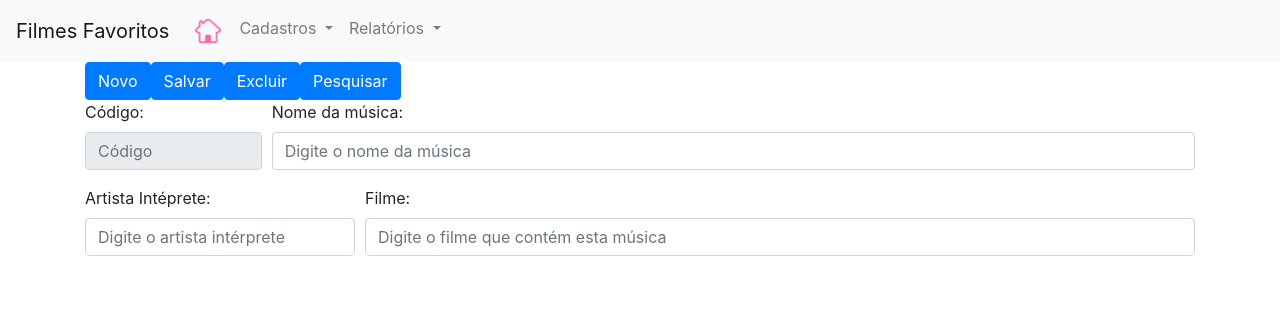
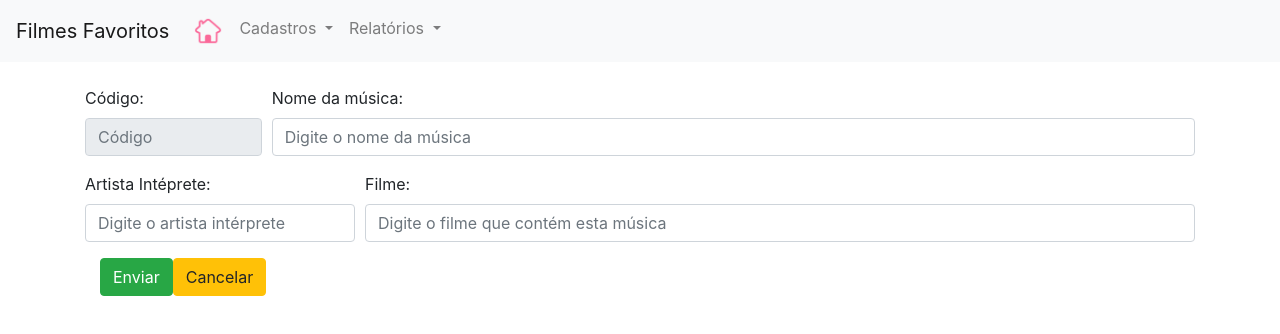
Before and after one commit to EloahPucci/Trabalho2_PDS2_Angular, an Angular app: page /trilhas in a window 1280 px wide. Shown: the top 334 px of the page. Built offline with nearby package versions, Linux system fonts and the light colour scheme.

Commit message:
Layout dos Formularios finalizados

```diff
--- a/src/app/artistas/artista-form/artista-form.component.html
+++ b/src/app/artistas/artista-form/artista-form.component.html
@@ -1,9 +1,6 @@
-<button type="button" (click)="novo()" class="btn btn-primary">Novo</button>
-<button type="button" (click)="salvar()" class="btn btn-primary">Salvar</button>
-<button type="button" (click)="excluir()" class="btn btn-primary">Excluir</button>
-<button type="button" (click)="pesquisar()" class="btn btn-primary">Pesquisar</button>
+<br/>
 
-<form>
+<form #cadastro="ngForm" (ngSubmit)="salvar()">
   <div class="form-row">
     <div class="form-group col-md-2">
       <label for="codigoArtista">Código:</label>
@@ -11,14 +8,19 @@
     </div>
     <div class="form-group col-md-10">
       <label for="nomeArtista">Nome do artista:</label>
-      <input type="text" [(ngModel)]="artista.nomeArtista" name="txtNomeArtista" class="form-control" id="nomeArtista" placeholder="Digite o nome do artista">
+      <input type="text" [(ngModel)]="artista.nomeArtista" #nomeArtista="ngModel" name="nomeArtista" minlength="5" class="form-control" id="nomeArtista" placeholder="Digite o nome do artista">
     </div>
   </div>
 
   <div class="form-row">
     <div class="form-group col-md-12">
       <label for="filmeArtista">Filmes:</label>
-      <input type="text" [(ngModel)]="artista.filmes" name="txtFilmes" class="form-control" id="filmeArtista" placeholder="Digite os filmes deste artista">
+      <input type="text" [(ngModel)]="artista.filmes" #filmeArtista="ngModel" name="filmeArtista" minlength="5" class="form-control" id="filmeArtista" placeholder="Digite os filmes deste artista">
     </div>
   </div>
+  <div class="container">
+    <button class="btn btn-success" type="submit" [disabled]="cadastro.form.invalid">Enviar</button>
+    <button class="btn btn-danger" type="button" [hidden]="isNew" (click)="excluir()">Excluir</button>
+    <button class="btn btn-warning" type="button" (click)="cancelar()">Cancelar</button>
+  </div>
 </form>
--- a/src/app/artistas/artista-form/artista-form.component.ts
+++ b/src/app/artistas/artista-form/artista-form.component.ts
@@ -1,7 +1,7 @@
 import { Component, OnInit } from '@angular/core';
 import { Artista } from '../artista';
 import { Subscription } from 'rxjs';
-import { ActivatedRoute } from '@angular/router';
+import { ActivatedRoute, Router } from '@angular/router';
 import { ArtistasService } from '../artistas.service';
 
 @Component({
@@ -17,6 +17,7 @@ export class ArtistaFormComponent implements OnInit {
   private subscription: Subscription;
 
   constructor(private route: ActivatedRoute,
+              private router: Router,
               private artistaService: ArtistasService) { }
 
   ngOnInit() {
@@ -48,6 +49,7 @@ export class ArtistaFormComponent implements OnInit {
       result = this.artistaService.update(this.artista);
     }
     this.novo();
+    this.voltar();
     result.subscribe(data => alert('sucesso ' + data),
     err => {
       alert("An error occurred. " + err);
@@ -61,10 +63,20 @@ export class ArtistaFormComponent implements OnInit {
       if(confirm("Você realmente quer excluir o artista " + this.artista.nomeArtista + "?"))
       this.artistaService.remove(this.artista.codigo)
       .subscribe(
-        data => this.novo,
+        data => alert('Artista removido ' + data),
         err => {
-          alert("Trilha Sonora não foi removida.")
+          alert("Artista não foi removido.")
         });
+        this.novo();
+        this.voltar();
     }
   }
+
+  cancelar() {
+    this.voltar();
+  }
+
+  voltar() {
+    this.router.navigate(['/artistas']);
+  }
 }
--- a/src/app/trilhas-sonoras/trilhasonora-form/trilhasonora-form.component.html
+++ b/src/app/trilhas-sonoras/trilhasonora-form/trilhasonora-form.component.html
@@ -1,9 +1,6 @@
-<button type="button" (click)="novo()" class="btn btn-primary">Novo</button>
-<button type="button" (click)="salvar()" class="btn btn-primary">Salvar</button>
-<button type="button" (click)="excluir()" class="btn btn-primary">Excluir</button>
-<button type="button" (click)="pesquisar()" class="btn btn-primary">Pesquisar</button>
+<br/>
 
-<form>
+<form #cadastro="ngForm" (ngSubmit)="salvar()">
   <div class="form-row">
     <div class="form-group col-md-2">
       <label for="codigoTrilha">Código:</label>
@@ -11,18 +8,23 @@
     </div>
     <div class="form-group col-md-10">
       <label for="nomeTrilha">Nome da música:</label>
-      <input type="text" [(ngModel)]="trilha.nomeMusica" name="txtNomeMusica" class="form-control" id="nomeTrilha" placeholder="Digite o nome da música">
+      <input type="text" [(ngModel)]="trilha.nomeMusica" name="nomeTrilha" #nome="ngModel" minlength="5" class="form-control" id="nomeTrilha" placeholder="Digite o nome da música">
     </div>
   </div>
 
   <div class="form-row">
     <div class="form-group col-md-3">
       <label for="artistaInterprete">Artista Intéprete:</label>
-      <input type="text" [(ngModel)]="trilha.artistaInterprete" name="txtArtistaInterprete" class="form-control" id="artistaInterprete" placeholder="Digite o artista intérprete">
+      <input type="text" [(ngModel)]="trilha.artistaInterprete" name="artistaInterprete" #nome="ngModel" minlength="5" class="form-control" id="artistaInterprete" placeholder="Digite o artista intérprete">
     </div>
     <div class="form-group col-md-9">
       <label for="filmeTrilha">Filme:</label>
-      <input type="text" [(ngModel)]="trilha.filme" name="txtFilme" class="form-control" id="filmeTrilha" placeholder="Digite o filme que contém esta música">
+      <input type="text" [(ngModel)]="trilha.filme" name="filmeTrilha" #nome="ngModel" minlength="5" class="form-control" id="filmeTrilha" placeholder="Digite o filme que contém esta música">
     </div>
   </div>
+  <div class="container">
+    <button class="btn btn-success" type="submit" [disabled]="cadastro.form.invalid">Enviar</button>
+    <button class="btn btn-danger" type="button" [hidden]="isNew" (click)="excluir()">Excluir</button>
+    <button class="btn btn-warning" type="button" (click)="cancelar()">Cancelar</button>
+  </div>
 </form>
--- a/src/app/trilhas-sonoras/trilhasonora-form/trilhasonora-form.component.ts
+++ b/src/app/trilhas-sonoras/trilhasonora-form/trilhasonora-form.component.ts
@@ -1,6 +1,6 @@
 import { Component, OnInit } from '@angular/core';
 import { Subscription } from 'rxjs/Subscription';
-import { ActivatedRoute } from '@angular/router';
+import { ActivatedRoute, Router } from '@angular/router';
 import { TrilhasSonorasService } from '../trilhas-sonoras.service';
 import { TrilhaSonora } from '../trilha-sonora';
 
@@ -9,6 +9,7 @@ import { TrilhaSonora } from '../trilha-sonora';
   templateUrl: './trilhasonora-form.component.html',
   styleUrls: ['./trilhasonora-form.component.css']
 })
+
 export class TrilhasonoraFormComponent implements OnInit {
 
   private trilhaIndex: number;
@@ -17,6 +18,7 @@ export class TrilhasonoraFormComponent implements OnInit {
   private subscription: Subscription;
 
   constructor(private route: ActivatedRoute,
+              private router: Router,
               private trilhaService: TrilhasSonorasService) { }
 
   ngOnInit() {
@@ -48,6 +50,7 @@ export class TrilhasonoraFormComponent implements OnInit {
       result = this.trilhaService.update(this.trilha);
     }
     this.novo();
+    this.voltar();
     result.subscribe(data => alert('sucesso ' + data),
     err => {
       alert("An error occurred. " + err);
@@ -61,10 +64,20 @@ export class TrilhasonoraFormComponent implements OnInit {
       if(confirm("Você realmente quer excluir a trilha sonora " + this.trilha.nomeMusica + "?"))
       this.trilhaService.remove(this.trilha.codigo)
       .subscribe(
-        data => this.novo,
+        data => alert('Trilha Sonora removido ' + data),
         err => {
           alert("Trilha Sonora não foi removida.")
         });
+        this.novo();
+        this.voltar();
     }
   }
+
+  cancelar() {
+    this.voltar();
+  }
+
+  voltar() {
+    this.router.navigate(['/trilhas']);
+  }
 }
```
